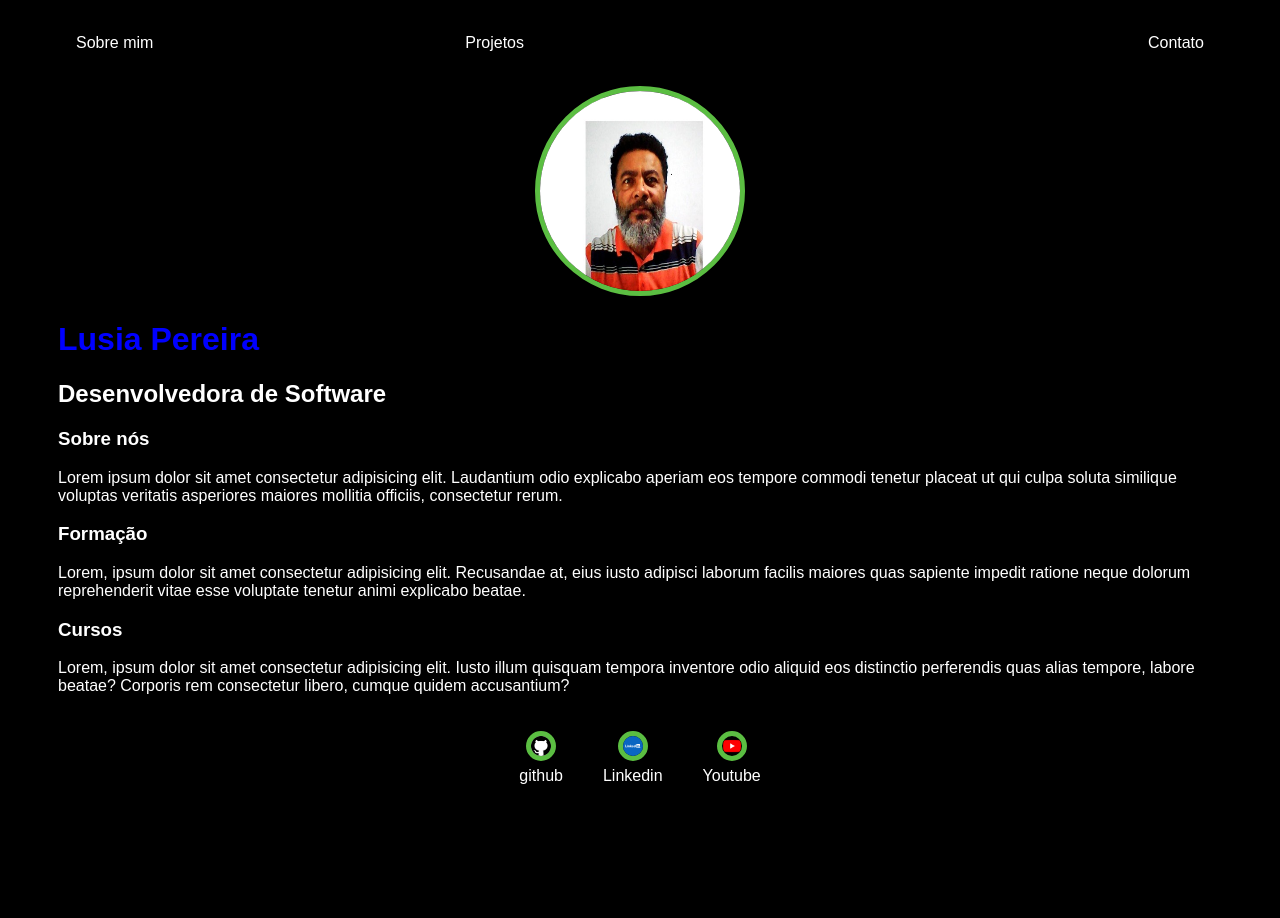
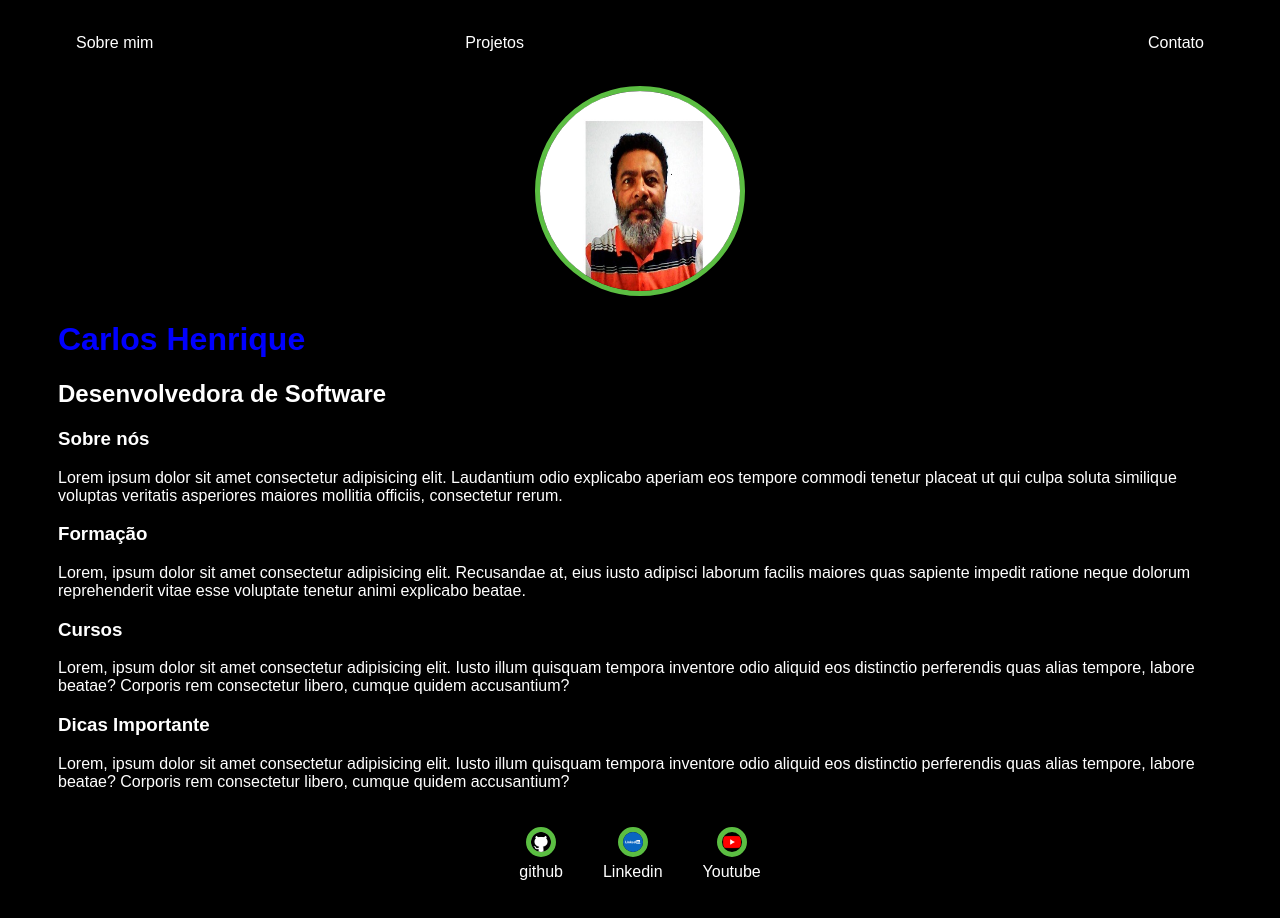
Before and after one commit to fariascarlos2346/sitedozero, a plain HTML site: page index.html in a window 1280 px wide. Before the commit the page ends 829 px from the top, so only its background shows below. Drawn offline with Linux system fonts and the light colour scheme.

Commit message:
mais alterações

```diff
--- a/index.html
+++ b/index.html
@@ -4,7 +4,7 @@
         <meta charset="UTF-8">
         <meta http-equiv="X-UA-Compatible" content="IE=edge">
         <meta name="viewport" content="width=device-width, initial-scale=1.0">
-    <title>Carlos e Lusia</title>
+        <title>Carlos Henrique</title>
         <link rel="stylesheet" href="index.css"
     </head>
 
@@ -28,7 +28,7 @@
         <div class="center">
             <img src="./img/eu.jpg"></img>
         </div>
-        <h1>Lusia Pereira</h1>
+        <h1>Carlos Henrique</h1>
         <h2>Desenvolvedora de Software</h2>
     </header>
 
@@ -51,6 +51,12 @@
                 Lorem, ipsum dolor sit amet consectetur adipisicing elit. Iusto illum quisquam tempora inventore odio aliquid eos distinctio perferendis quas alias tempore, labore beatae? Corporis rem consectetur libero, cumque quidem accusantium?
             </p>
         </section>
+        <section>
+            <h3>Dicas Importante</h3>
+            <p>
+                Lorem, ipsum dolor sit amet consectetur adipisicing elit. Iusto illum quisquam tempora inventore odio aliquid eos distinctio perferendis quas alias tempore, labore beatae? Corporis rem consectetur libero, cumque quidem accusantium?
+            </p>
+        </section>
     </main>
 
     <footer>
@@ -62,7 +68,7 @@
             <img src="./img/Link.svg"></img>
             <p>Linkedin</p>
         </a>
-        <a href="https://https://https://www.youtube.com/channel/UCSa45iU1EM9HBv3Ya-FmW9w/" target="blank" rel="noopener noreferrer">
+        <a href="https://www.youtube.com/channel/UCSa45iU1EM9HBv3Ya-FmW9w target="blank" rel="noopener noreferrer">
             <img src="./img/youtube.png"></img>
             <p>Youtube</p>
         </a>
```
Lines whose indentation alone changed are shown as unchanged.
